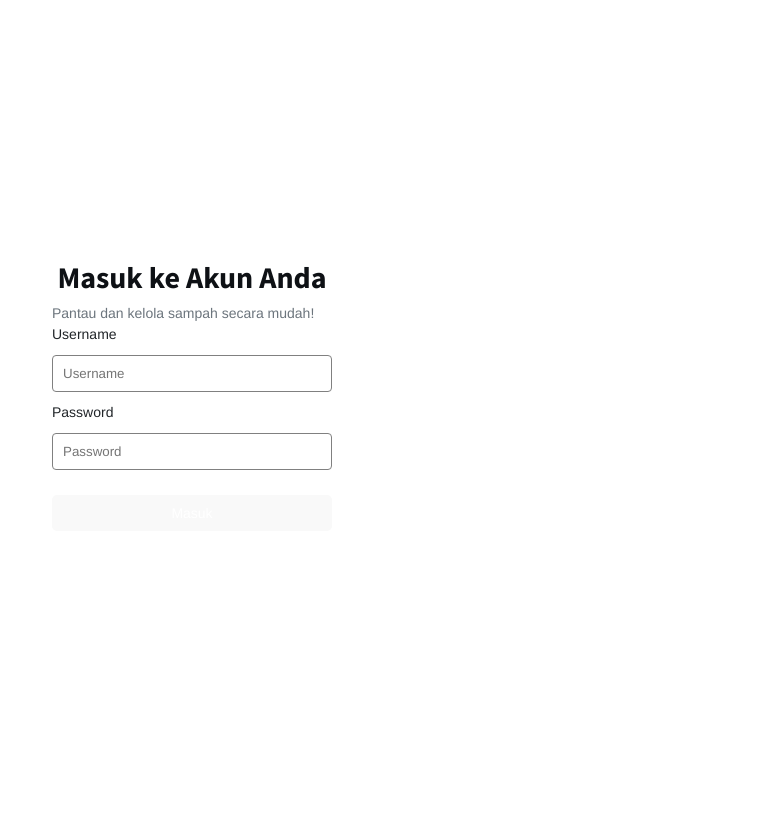
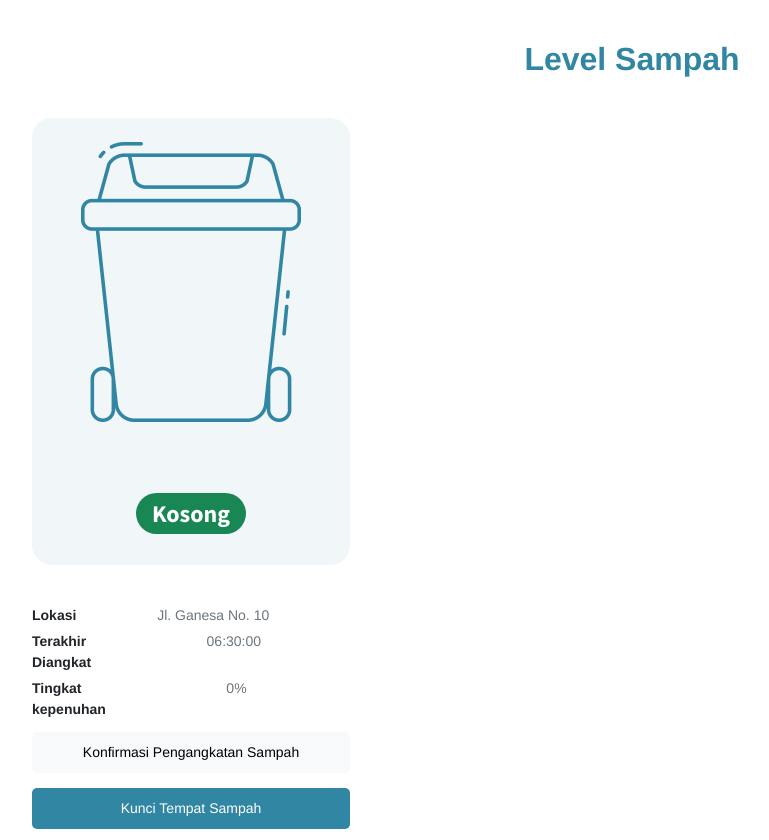
Before and after one commit to divyamaharani10/smart-trash-bin-monitoring, a React (Vite) app in the folder trash-bin-reksti/: page / in a window 1280 px wide. Shown: the whole page, without its empty margins (8-777 px from the left). Before the commit the page ends 800 px from the top, so only its background shows below. Built offline with nearby package versions, Linux system fonts and the light colour scheme.

Commit message:
bin level and login page

```diff
--- a/trash-bin-reksti/package.json
+++ b/trash-bin-reksti/package.json
@@ -9,6 +9,7 @@
     "preview": "vite preview"
   },
   "dependencies": {
+    "bootstrap": "^5.3.0-alpha3",
     "react": "^18.2.0",
     "react-dom": "^18.2.0"
   },
--- a/trash-bin-reksti/src/App.jsx
+++ b/trash-bin-reksti/src/App.jsx
@@ -2,11 +2,15 @@
 import { useState } from "react";
 import "./App.css";
 import LoginPage from "./views/login_page";
+import BinLevel from "./views/binLevel";
 
 const App = () => {
 
   return (
-    <LoginPage/>
+    // <div>
+      // <LoginPage/>
+      <BinLevel/>
+    // {/* </div> */}
   );
 };
 
--- a/trash-bin-reksti/src/index.css
+++ b/trash-bin-reksti/src/index.css
@@ -25,42 +25,47 @@ a:hover {
 
 body {
   margin: 0;
-  display: flex;
-  place-items: center;
-  min-width: 320px;
-  min-height: 100vh;
+  /* display: flex;
+  place-items: center; */
+  width: 100vw;
+  height: 100vh;
 }
 
-/* h1 {
+#root {
+  width: 100%;
+  height: 100%;
+}
+
+title{
+  font-family: Helvetica Neue;
   font-size: 32px;
   line-height: 38.4px;
-} */
-body1 {
-  font-size: 16px;
-  line-height: 1.1;
-  color: #6C757D;
+  margin-top: 40px;
 }
 
-/* button {
-  border-radius: 8px;
-  border: 1px solid transparent;
-  padding: 0.6em 1.2em;
-  font-size: 1em;
-  font-weight: 500;
-  font-family: inherit;
-  background-color: #1a1a1a;
-  cursor: pointer;
-  transition: border-color 0.25s;
-} */
-button:hover {
-  border-color: #3086A3;
-}
-button:focus,
-button:focus-visible {
-  outline: 4px auto -webkit-focus-ring-color;
+text{
+  font-family: Helvetica Neue;
+  font-size: 14px;
 }
 
-@media (prefers-color-scheme: light) {
+b{
+  font-family: Helvetica Neue;
+  font-size: 14px;
+  font-weight: bolder;
+}
+
+h1 {
+  font-family: helvetica neue;
+  font-size: 32px;
+  line-height: 38.4px;
+  margin-top: 40px;
+  color: #3086A3;
+  font-weight: bolder;
+}
+
+
+
+/* @media (prefers-color-scheme: light) {
   :root {
     color: #213547;
     background-color: #ffffff;
@@ -71,4 +76,20 @@ button:focus-visible {
   button {
     background-color: #f9f9f9;
   }
+} */
+
+button{
+  width: 100%;
+  height: 50px;
+  padding: 0px;
+  border: none;
+  background-color: rgba(48, 134, 163, 1);
+  color: white;
+  border-radius: 5px;
+  font-family: Helvetica neue;
+  font-size: 18px;
+  cursor: pointer;
+  margin-top: 20px;
+
+
 }
--- /dev/null
+++ b/trash-bin-reksti/src/views/binLevel.css
@@ -0,0 +1,73 @@
+.flex-container-column {
+    display: flex;
+    background-color: #F1F6F8;
+    flex-direction: column;
+    justify-content: center;
+    align-items: center;
+    width: 318px;
+    height: 447px;
+    margin: 40px;
+    row-gap:30px;
+    border-radius: 20px ;
+}
+
+.flex-container-column-description {
+    display: flex;
+    flex-direction: column;
+    width: 318px;
+    height: 72px;
+    row-gap:5px;
+    margin: 40px;
+}
+
+.flex-container-column-button {
+    display: flex;
+    flex-direction: column;
+    width: 318px;
+    height: 100%;
+    row-gap: 0px;
+    margin: 40px;
+}
+
+
+.bin-level{
+    width: 100%;
+    height: 100%;
+}
+
+
+.flex-container-row{
+    display:flex;
+    flex-direction: row;
+    justify-content: space-between;
+}
+
+button-konfirmasi{
+    width: 318px;
+    padding: 10px;
+    border: none;
+    background-color: #F8F9FA;
+    font-family: Helvetica Neue;
+    color: #000000;
+    border-radius: 5px;
+    font-size: 14px;
+    cursor: pointer;
+    margin-top: 15px;
+    text-align: center;
+
+}
+
+button-kunci{
+    width: 318px;
+    padding: 10px;
+    border: none;
+    background-color: rgba(48, 134, 163, 1)
+    ;
+    font-family: Helvetica Neue;
+    color: white;
+    border-radius: 5px;
+    font-size: 14px;
+    cursor: pointer;
+    margin-top: 15px;
+    text-align: center;
+}
--- a/trash-bin-reksti/src/views/binLevel.jsx
+++ b/trash-bin-reksti/src/views/binLevel.jsx
@@ -0,0 +1,40 @@
+import { useState } from "react";
+import binIcon from "../assets/binempty.png"
+import { Badge } from 'react-bootstrap'
+import 'bootstrap/dist/css/bootstrap.min.css';
+import "./binLevel.css";
+
+const BinLevel = () => {
+
+  return (
+    <div>
+        <title>test</title>
+        <div className="bin-level">
+            <h1>Level Sampah</h1>
+            <div className="flex-container-column">
+                <img src={binIcon} style={{ height: 280, width: 220 }} alt="bin logo"/>
+                <h1><span class="badge rounded-pill  bg-success">Kosong</span></h1>
+            </div>
+            <div className="flex-container-column-description">
+                <div className="flex-container-row">
+                    <b>Lokasi</b>
+                    <text>Jl. Ganesa No. 10</text>
+                </div>
+                <div className="flex-container-row">
+                    <b>Terakhir Diangkat</b>
+                    <text>06:30:00</text>
+                </div>
+                <div className="flex-container-row">
+                    <b>Tingkat kepenuhan</b>
+                    <text>0%</text>
+                </div>
+            </div>
+            <div className="flex-container-column-button">
+                <button-konfirmasi>Konfirmasi Pengangkatan Sampah</button-konfirmasi>
+                <button-kunci>Kunci Tempat Sampah</button-kunci>
+            </div>
+        </div>
+    </div>
+  );
+};
+export default BinLevel;
--- a/trash-bin-reksti/src/views/login.css
+++ b/trash-bin-reksti/src/views/login.css
@@ -1,23 +1,25 @@
-
 .formInput{
     display: flex;
     flex-direction: column;
     width: 280px;
+    margin-bottom: 5px;
+
 }
 
    input{
-    font-family: Helvetica Neue;
-    padding: 10px;
+        width: 322px;
+        padding: 8px;
         margin: 10px 0px;
-    border-radius: 4px;
+        border-radius: 5px;
         border: 1px solid gray;
     }
 
 
     label{
-    font-family: Helvetica Neue;
         font-size: 14px;
-    color: rgba(33, 37, 41, 1);
+        font-family: Helvetica neue;
+        color: gray;
+        margin-top: 10px;
     }
 
     span{
@@ -35,39 +37,36 @@ input:invalid[focused="true"] ~ span{
         display: block;
     }
 
+.login {
+    display: flex;
+    flex-direction: column;
+    align-items: center;
+    justify-content: center;
+    height: 100vh;
+    background-size: cover;
+    background-position: center;
+  }
+
 form{
-    margin-top: 15px;
     background-color: white;
-    padding: 0px 60px;
+    padding: 0px 20px;
     border-radius: 10px;
     }
 
+
 h1{
-    /* font-family: Helvetica Neue; */
-    color: rgb(14, 17, 21);
+    font-family: Helvetica neue;
+    font-size: 26px;
+    color: rgba(48, 134, 163, 1);
     text-align: center;
-    font-size:30px;
+    width: 100%;
+    font-weight: bold;
 }
 
 text{
-    font-family: Helvetica Neue;
+    font-family: Helvetica neue;
+    font-size: 16px;
+    color: #6C757D;
     text-align: center;
-    color: rgb(108, 117, 125);
-    font-size: 14px;
-
+    width: 100%;
 }
-
-  button{
-    width: 100%;
-    padding: 10px;
-    border: none;
-    background-color: rgba(48, 134, 163, 1)
-    ;
-    font-family: Helvetica Neue;
-    color: white;
-    border-radius: 5px;
-    font-size: 14px;
-    cursor: pointer;
-    margin-top: 15px;
-    margin-bottom: 30px;
-  }
--- a/trash-bin-reksti/src/views/login_page.jsx
+++ b/trash-bin-reksti/src/views/login_page.jsx
@@ -1,5 +1,7 @@
 import { useState } from "react";
 import FormInput from "./login";
+import "./login.css"
+import trelinLogo from "../assets/trelin.svg"
 
 const LoginPage = () => {
   const [values, setValues] = useState({
@@ -45,10 +47,11 @@ const LoginPage = () => {
   };
 
   return (
-    <div className="app">
+    <div className="login">
+      <img src={trelinLogo} style={{ height: 68, width: 259 }} alt="Trelin logo"/>
       <form onSubmit={handleSubmit}>
-        <h1>Masuk ke Akun Anda</h1>
-        <text>Pantau dan kelola sampah secara mudah!</text>
+        <h1 margin:auto>Masuk ke Akun Anda</h1>
+        <text margin:auto>Pantau dan kelola sampah secara mudah!</text>
         {inputs.map((input) => (
           <FormInput
             key={input.id}
```
Also changed, not shown: trash-bin-reksti/src/assets/binempty.png (added), 1 other file (tests, documents, lock files or other folders). Lines whose indentation alone changed are shown as unchanged.
